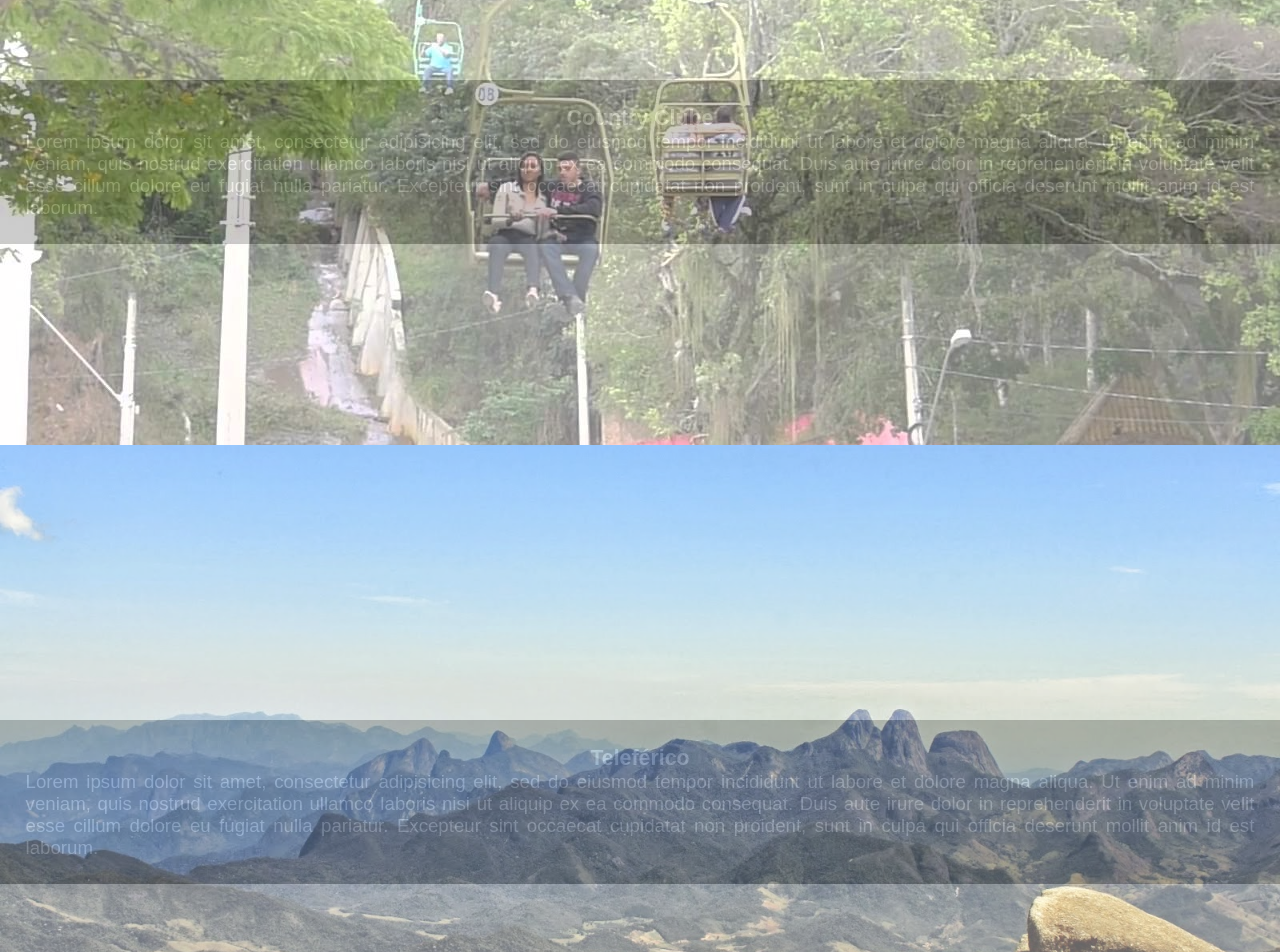
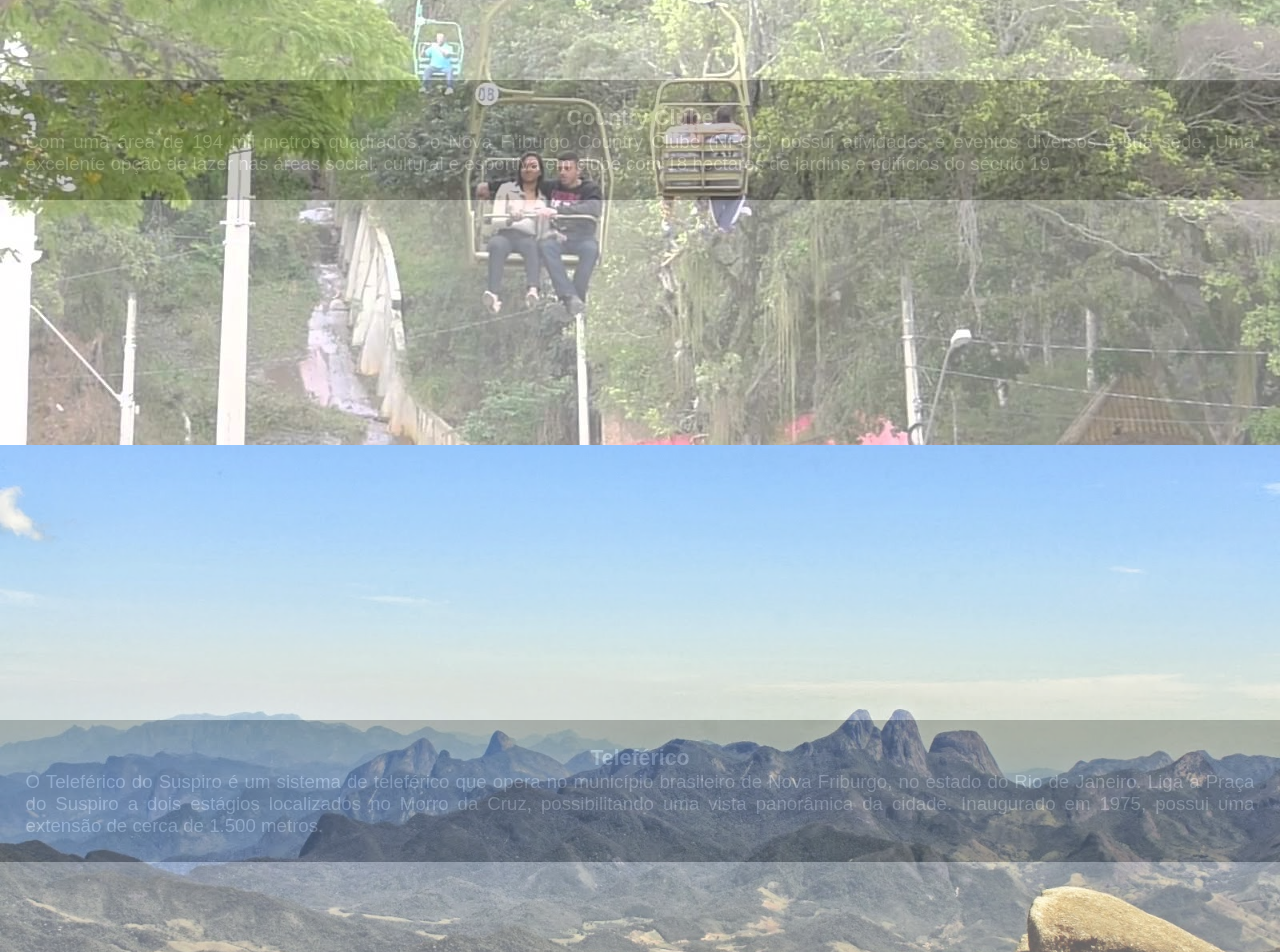
Before and after one commit to nattanduarte/ersi2018, a plain HTML site: page local.html in a window 1280 px wide. Shown: the part 2080-3032 px from the top of the page. Drawn offline with Linux system fonts and the light colour scheme.

Commit message:
atualizado com dados dos locais

```diff
--- a/local.html
+++ b/local.html
@@ -38,27 +38,28 @@
         <div class="parallax" id="img1"></div>
         <div class="legenda" id="leg1">
             <h1>Cão Sentado</h1>
-            <p>Lorem ipsum dolor sit amet, consectetur adipisicing elit, sed do eiusmod tempor incididunt ut labore et dolore magna aliqua. Ut enim ad minim veniam, quis nostrud exercitation ullamco laboris nisi ut aliquip ex ea commodo consequat. Duis aute irure dolor in reprehenderit in voluptate velit esse cillum dolore eu fugiat nulla pariatur. Excepteur sint occaecat cupidatat non proident, sunt in culpa qui officia deserunt mollit anim id est laborum.</p>
+            <p>A Pedra do Cão Sentado é um monumento natural considerado símbolo da cidade de Nova Friburgo. É uma das mais notáveis formações rochosas do parque de Furnas do Catete. A pedra é acessível depois de uma caminhada de um quilômetro em meio a grutas e cavernas. A formação fica a 1.100 metros de altitude, descortinando boa parte da cidade. Na ida ou na volta, vale apreciar a cachoeira Véu da Noiva, com 70 metros de queda.
+            </p>
         </div>
         <div class="parallax" id="img2"></div>
         <div class="legenda" id="leg2">
             <h1>Country Clube</h1>
-            <p>Lorem ipsum dolor sit amet, consectetur adipisicing elit, sed do eiusmod tempor incididunt ut labore et dolore magna aliqua. Ut enim ad minim veniam, quis nostrud exercitation ullamco laboris nisi ut aliquip ex ea commodo consequat. Duis aute irure dolor in reprehenderit in voluptate velit esse cillum dolore eu fugiat nulla pariatur. Excepteur sint occaecat cupidatat non proident, sunt in culpa qui officia deserunt mollit anim id est laborum.</p>
+            <p>Com uma área de 194 mil metros quadrados, o Nova Friburgo Country Clube (NFCC) possui atividades e eventos diversos e sua sede. Uma excelente opção de lazer nas áreas social, cultural e esportiva em clube com 18 hectares de jardins e edifícios do século 19.</p>
         </div>
         <div class="parallax" id="img3"></div>
         <div class="legenda" id="leg3">
             <h1>Teleférico</h1>
-            <p>Lorem ipsum dolor sit amet, consectetur adipisicing elit, sed do eiusmod tempor incididunt ut labore et dolore magna aliqua. Ut enim ad minim veniam, quis nostrud exercitation ullamco laboris nisi ut aliquip ex ea commodo consequat. Duis aute irure dolor in reprehenderit in voluptate velit esse cillum dolore eu fugiat nulla pariatur. Excepteur sint occaecat cupidatat non proident, sunt in culpa qui officia deserunt mollit anim id est laborum.</p>
+            <p>O Teleférico do Suspiro é um sistema de teleférico que opera no município brasileiro de Nova Friburgo, no estado do Rio de Janeiro. Liga a Praça do Suspiro a dois estágios localizados no Morro da Cruz, possibilitando uma vista panorâmica da cidade. Inaugurado em 1975, possui uma extensão de cerca de 1.500 metros. </p>
         </div>
         <div class="parallax" id="img4"></div>
         <div class="legenda" id="leg4">
             <h1>Pico da Caledônia</h1>
-            <p>Lorem ipsum dolor sit amet, consectetur adipisicing elit, sed do eiusmod tempor incididunt ut labore et dolore magna aliqua. Ut enim ad minim veniam, quis nostrud exercitation ullamco laboris nisi ut aliquip ex ea commodo consequat. Duis aute irure dolor in reprehenderit in voluptate velit esse cillum dolore eu fugiat nulla pariatur. Excepteur sint occaecat cupidatat non proident, sunt in culpa qui officia deserunt mollit anim id est laborum.</p>
+            <p>Pico da Caledônia é uma das maiores elevações da Serra do Mar e que fica situado entre as cidades de Nova Friburgo e Cachoeiras de Macacu, na divisa entre os dois municípios, inserido no Parque Estadual dos Três Picos. Com 2.257 metros de altitude, possui uma das mais belas vistas de Nova Friburgo e de outras localidades próximas podendo-se até visualizar a Baía da Guanabara e uma parte da cidade do Rio de Janeiro, Região Serrana, Grande Rio, Baixada Fluminense, Região dos Lagos em dias mais claros. Sendo uma das maiores montanhas do estado do Rio de Janeiro e com uma localização privilegiada, possui torres de transmissão de rádio e uma rampa de asa delta para prática de voo livre. O local também dispõe de pousadas e camping próximos ao cume.</p>
         </div>
         <div class="parallax" id="img5"></div>
         <div class="legenda" id="leg5">
             <h1>Queijaria Escola</h1>
-            <p>Lorem ipsum dolor sit amet, consectetur adipisicing elit, sed do eiusmod tempor incididunt ut labore et dolore magna aliqua. Ut enim ad minim veniam, quis nostrud exercitation ullamco laboris nisi ut aliquip ex ea commodo consequat. Duis aute irure dolor in reprehenderit in voluptate velit esse cillum dolore eu fugiat nulla pariatur. Excepteur sint occaecat cupidatat non proident, sunt in culpa qui officia deserunt mollit anim id est laborum.</p>
+            <p>O complexo da Casa Suíça é um espaço vivo e dinâmico, que compreende a Frialp Queijaria e Chocolataria, Memorial da Colonização Suíça, galeria de artes, em seus jardins o visitante encontra o Encanto e arte artesanato, Museu de taxidermia, Loja do Porquinho e Ateliê Thaís Castro.</p>
         </div>
       </main>
       <!-- Footer -->
```
